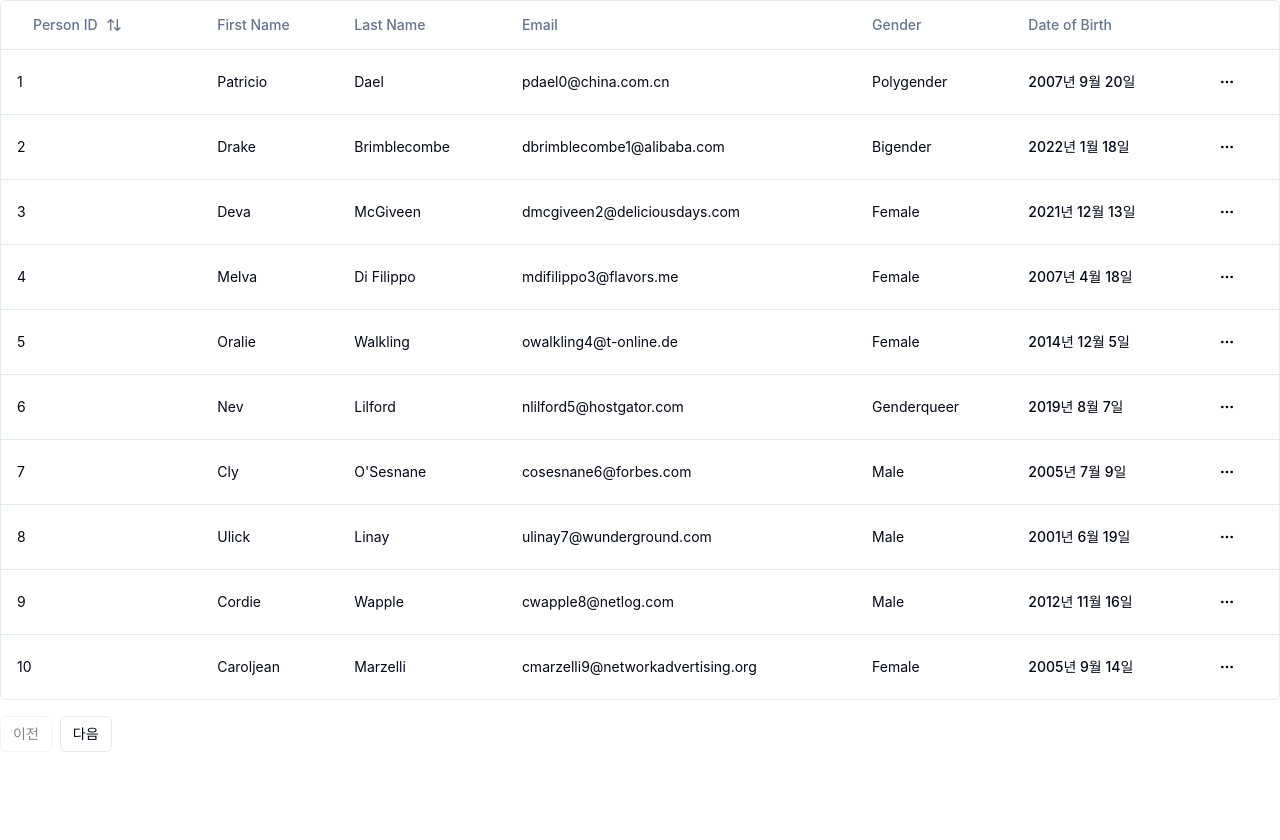
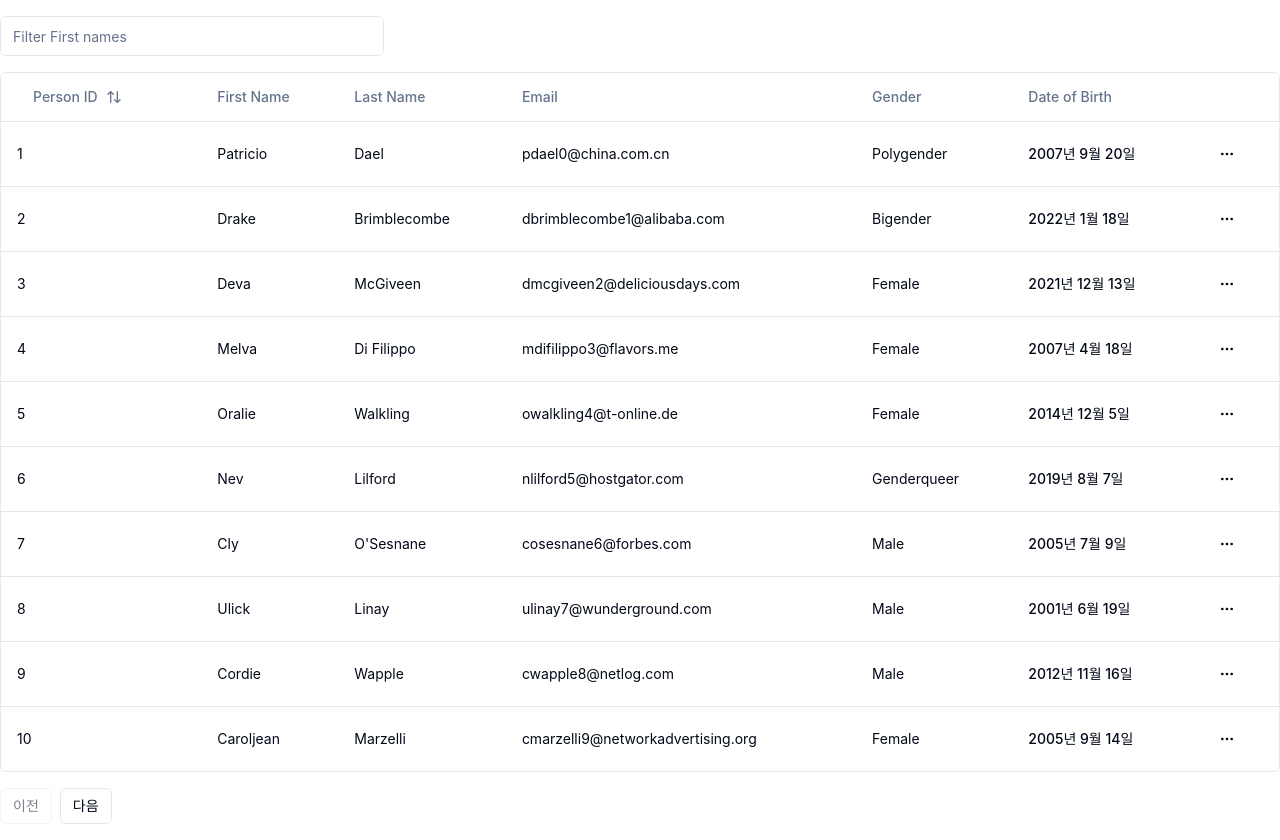
Before and after one commit to min33sky/tabletable, a Next.js app: page /people in a window 1280 px wide. Before the commit the page ends 800 px from the top, so only its background shows below. Built offline with nearby package versions, Linux system fonts and the light colour scheme; a web font is replaced by a local one.

Commit message:
feat: add filter input

```diff
--- a/src/app/people/data-table.tsx
+++ b/src/app/people/data-table.tsx
@@ -2,9 +2,11 @@
 
 import {
   ColumnDef,
+  ColumnFiltersState,
   SortingState,
   flexRender,
   getCoreRowModel,
+  getFilteredRowModel,
   getPaginationRowModel,
   getSortedRowModel,
   useReactTable,
@@ -20,6 +22,7 @@
 } from '@/components/ui/table';
 import { Button } from '@/components/ui/button';
 import { useState } from 'react';
+import { Input } from '@/components/ui/input';
 
 interface DataTableProps<TData, TValue> {
   columns: ColumnDef<TData, TValue>[];
@@ -31,6 +34,7 @@
   data,
 }: DataTableProps<TData, TValue>) {
   const [sorting, setSorting] = useState<SortingState>([]);
+  const [columnFilters, setColumnFilters] = useState<ColumnFiltersState>([]);
 
   const table = useReactTable({
     data,
@@ -41,15 +45,33 @@
     //* Sorting 추가
     getSortedRowModel: getSortedRowModel(),
     onSortingChange: setSorting,
+    //* ColumnFilters 추가
+    getFilteredRowModel: getFilteredRowModel(),
+    onColumnFiltersChange: setColumnFilters,
 
     //* State 추가
     state: {
       sorting,
+      columnFilters,
     },
   });
 
   return (
     <div>
+      {/* Filter Input */}
+      <div className="flex items-center py-4">
+        <Input
+          placeholder="Filter First names"
+          value={
+            (table.getColumn('first_name')?.getFilterValue() as string) || ''
+          }
+          onChange={(e) => {
+            table.getColumn('first_name')?.setFilterValue(e.target.value);
+          }}
+          className="max-w-sm"
+        />
+      </div>
+
       {/* Table */}
       <div className="rounded-md border">
         <Table>
--- /dev/null
+++ b/src/components/ui/input.tsx
@@ -0,0 +1,25 @@
+import * as React from "react"
+
+import { cn } from "@/lib/utils"
+
+export interface InputProps
+  extends React.InputHTMLAttributes<HTMLInputElement> {}
+
+const Input = React.forwardRef<HTMLInputElement, InputProps>(
+  ({ className, type, ...props }, ref) => {
+    return (
+      <input
+        type={type}
+        className={cn(
+          "flex h-10 w-full rounded-md border border-input bg-background px-3 py-2 text-sm ring-offset-background file:border-0 file:bg-transparent file:text-sm file:font-medium placeholder:text-muted-foreground focus-visible:outline-none focus-visible:ring-2 focus-visible:ring-ring focus-visible:ring-offset-2 disabled:cursor-not-allowed disabled:opacity-50",
+          className
+        )}
+        ref={ref}
+        {...props}
+      />
+    )
+  }
+)
+Input.displayName = "Input"
+
+export { Input }
```
